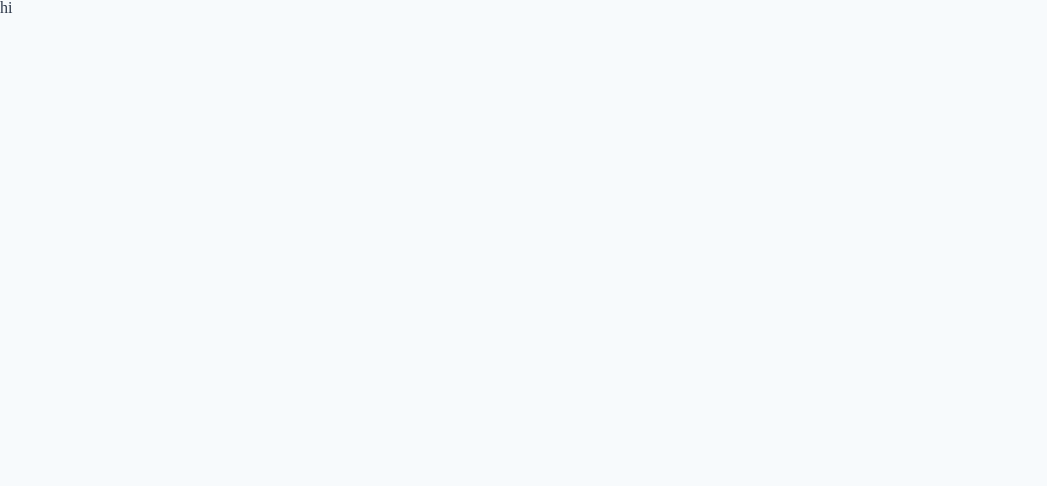
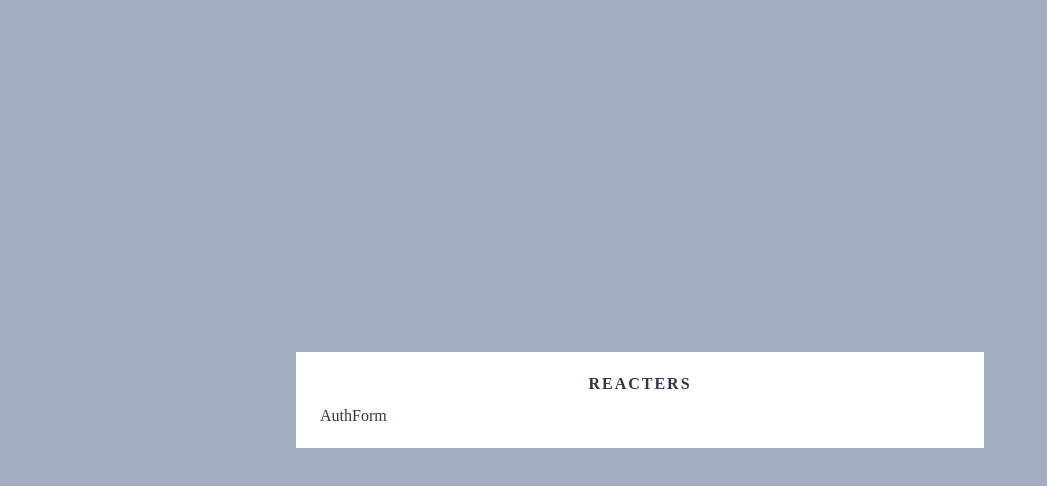
Before and after one commit to turtle601/blog-full-stack-app, a React (Create React App) app in the folder client/: page /register in a window 1280 px wide. Shown: the top 486 px of the page, without its empty margins (0-1047 px from the left). Built offline with nearby package versions, Linux system fonts and the light colour scheme.

Commit message:
feat : AuthTemplate 완성 #22

```diff
--- a/client/src/components/auth/AuthForm.jsx
+++ b/client/src/components/auth/AuthForm.jsx
@@ -1,7 +1,7 @@
 import React from 'react';
 
 const AuthForm = () => {
-  return <div>hi</div>;
+  return <div>AuthForm</div>;
 };
 
 export default AuthForm;
--- a/client/src/components/auth/AuthTemplate.jsx
+++ b/client/src/components/auth/AuthTemplate.jsx
@@ -1,10 +1,51 @@
 import React from 'react';
-import styled from 'styled-components';
+import { Link } from 'react-router-dom';
+import styled, { css } from 'styled-components';
 
-const AuthTemplateBlock = styled.div``;
+// layout 스타일 가져오기
+import { VCenter } from '../../layout/flexbox';
+
+const AuthTemplateBlock = styled(VCenter)`
+  width: 100vw;
+  height: 100vh;
+  ${({ theme }) => {
+    return css`
+      background-color: ${theme.color.gray[400]};
+    `;
+  }}
+`;
+
+const WhiteBox = styled.div`
+  width: 50%;
+  ${({ theme }) => {
+    return css`
+      background-color: white;
+      padding: ${theme.space[6]};
+    `;
+  }}
+`;
+
+const TitleBox = styled(VCenter)`
+  ${({ theme }) => {
+    return css`
+      margin-bottom: ${theme.space[4]};
+      letter-spacing: ${theme.space[0.5]};
+      font-weight: ${theme.fontWeights.bold};
+    `;
+  }}
+`;
 
 const AuthTemplate = ({ children }) => {
-  return <AuthTemplateBlock>{children}</AuthTemplateBlock>;
+  return (
+    <AuthTemplateBlock>
+      <WhiteBox>
+        <TitleBox>
+          <Link to="/">REACTERS</Link>
+        </TitleBox>
+        {children}
+      </WhiteBox>
+    </AuthTemplateBlock>
+  );
 };
 
 export default AuthTemplate;
--- a/client/src/layout/flexbox.js
+++ b/client/src/layout/flexbox.js
@@ -4,7 +4,16 @@ export const Flex = styled.div`
   display: flex;
 `;
 
+export const VFlex = styled(Flex)`
+  flex-direction: column;
+`;
+
 export const Center = styled(Flex)`
   justify-content: center;
   align-items: center;
 `;
+
+export const VCenter = styled(VFlex)`
+  justify-content: center;
+  align-items: center;
+`;
--- a/client/src/styles/global.js
+++ b/client/src/styles/global.js
@@ -49,7 +49,8 @@ export const GlobalStyle = createGlobalStyle`
     color : ${props => props.theme.color.textColor};
   }
   a {
-    display: block;
     text-decoration: none;
+    color: inherit;
   }
+
 `;
```
